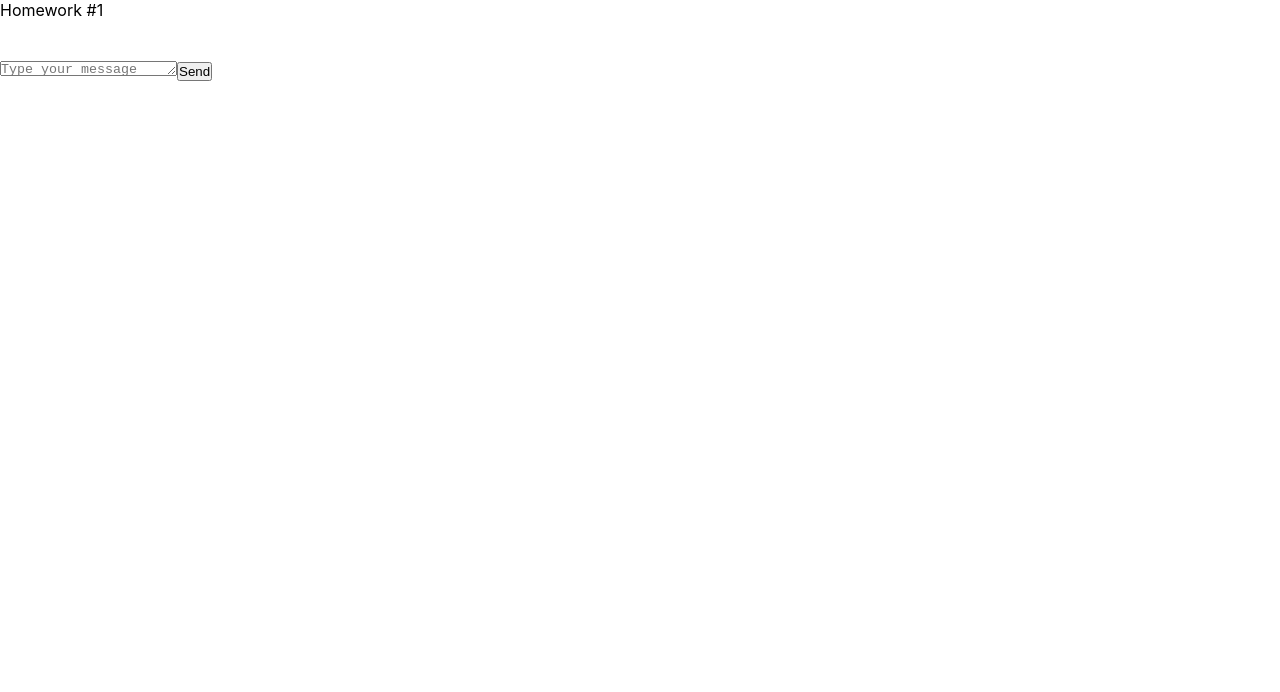
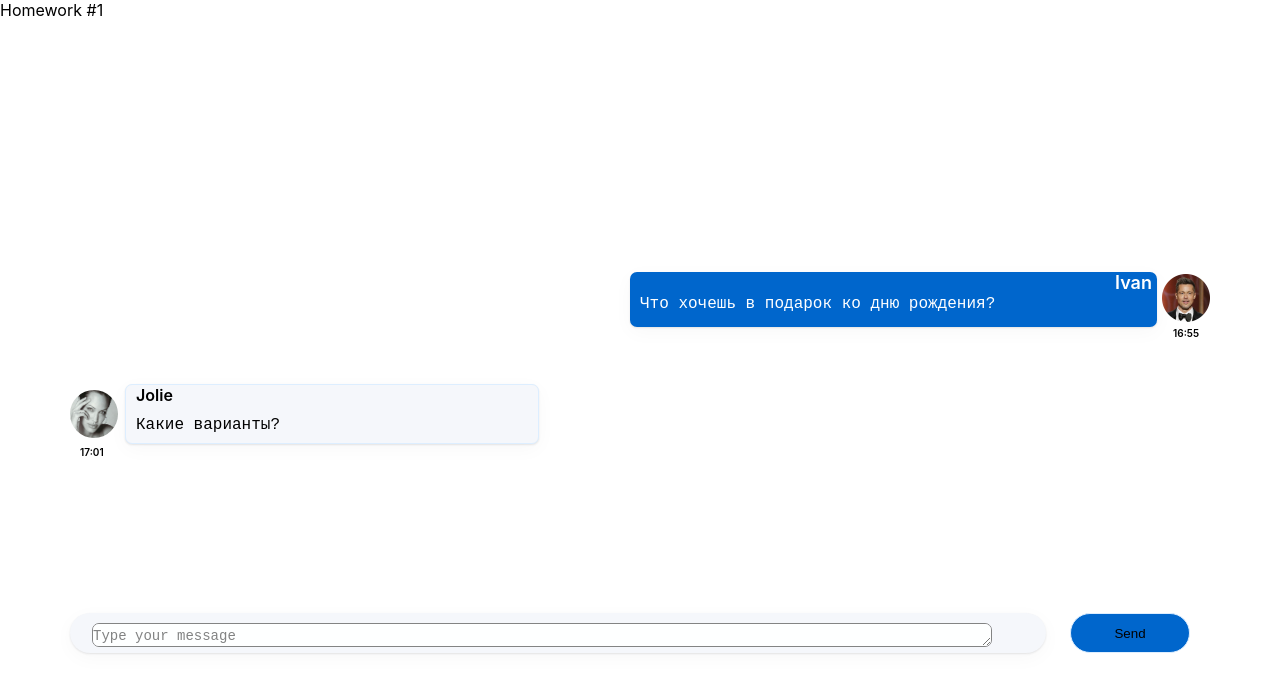
Before and after one commit to Sergey-BY6/Dz, a React (Create React App) app: page / in a window 1280 px wide. Shown: the top 692 px of the page. Built offline with nearby package versions, Linux system fonts and the light colour scheme.

Commit message:
Add hw01 homeworks.

```diff
--- a/package.json
+++ b/package.json
@@ -2,6 +2,7 @@
   "name": "hws2",
   "version": "0.1.0",
   "private": true,
+  "homepage": "https://Sergey-BY6.github.io/Dz",
   "dependencies": {
     "@emotion/react": "11.10.4",
     "@emotion/styled": "11.10.4",
@@ -15,7 +16,7 @@
     "@types/react-dom": "18.0.6",
     "@types/uuid": "8.3.4",
     "axios": "0.27.2",
-    "gh-pages": "4.0.0",
+    "gh-pages": "^4.0.0",
     "react": "18.2.0",
     "react-dom": "18.2.0",
     "react-redux": "8.0.4",
--- a/src/s2-homeworks/hw01/HW1.tsx
+++ b/src/s2-homeworks/hw01/HW1.tsx
@@ -3,7 +3,8 @@ import Message from './message/Message'
 import MessageSender from './message-sender/MessageSender'
 import s2 from '../../s1-main/App.module.css'
 import FriendMessage from './friend-message/FriendMessage'
-import avatar from './avatar.png'
+import avatarB from './avatar.png'
+import avatarJ from './Jolie.png'
 
 /*
 * 1 - описать тип MessageType
@@ -14,29 +15,46 @@ import avatar from './avatar.png'
 * */
 
 // нужно создать правильный тип вместо any
-export type MessageType = any
+export type MessageType = {
+    id: number
+    user: UserMessageType
+    message: MessageMessageType
+}
+
+type UserMessageType = {
+    avatar: string
+    name: string
+}
+type MessageMessageType = {
+    text: string
+    time: string
+}
+
+
 
 // структуру объекта не менять
 export const message0: MessageType = {
     id: 0,
     user: {
-        avatar: avatar, // можно менять
-        name: 'Some Name',  // можно менять
+        avatar: avatarB, // можно менять
+        name: 'Ivan',  // можно менять
     },
     message: {
-        text: 'some textsome textsome textsome textsome textsome textsome text', // можно менять
-        time: '22:00', // можно менять
+        text: 'Что хочешь в подарок ко дню рождения?', // можно менять
+        time: '16:55', // можно менять
     },
 }
+
+
 export const friendMessage0: MessageType = {
     id: 100,
     user: {
-        avatar: avatar, // можно менять
-        name: 'Friend Name', // можно менять
+        avatar: avatarJ, // можно менять
+        name: 'Jolie', // можно менять
     },
     message: {
-        text: 'зеркальное сообщение для тренировки css', // можно менять
-        time: '22:00', // можно менять
+        text: 'Какие варианты?', // можно менять
+        time: '17:01', // можно менять
     },
 }
 
--- a/src/s2-homeworks/hw01/friend-message/FriendMessage.module.css
+++ b/src/s2-homeworks/hw01/friend-message/FriendMessage.module.css
@@ -1,17 +1,35 @@
 .friendMessage {
+/*background-color: skyblue;*/
 
 }
 
 .friendImageAndText {
-
+    /*height: 20px;*/
 }
 
 .friendImageAndText img {
 
+    border-radius: 100%;
+
+    position: relative;
+    width: 48px;
+    height: 48px;
+    left: 70px;
+    top: 251px;
+
 }
 
 .friendText {
+    position: relative;
+    width: 414px;
+    height: 60px;
+    left: 125px;
+    top: 193px;
+    border-radius: 7px;
+    border: 1px solid #DDEEFF;
 
+    background: #F5F7FB;
+    box-shadow: 0 5px 20px rgba(29, 33, 38, 0.03), 0 1px 2px rgba(29, 33, 38, 0.1);
 }
 
 .friendText:after {
@@ -19,13 +37,56 @@
 }
 
 .friendName {
+    position: relative;
+    width: 35px;
+    height: 20px;
+    left: 10px;
+    /*top: 70px;*/
+
+    /*font-family: 'Montserrat';*/
+    font-style: normal;
+    font-weight: 600;
+    font-size: 16px;
+    line-height: 20px;
+    /* identical to box height */
+
+
+    color: #000000;
 
 }
 
 .friendMessageText {
+    position: relative;
+    width: 374px;
+    height: 20px;
+    left: 10px;
+    top: 10px;
+
+    /*font-family: 'Montserrat';*/
+    font-style: normal;
+    font-weight: 400;
+    font-size: 16px;
+    line-height: 20px;
+    /* identical to box height */
+
+
+
+    color: #000000;
 
 }
 
 .friendTime {
+    position: relative;
+    width: 29px;
+    height: 12px;
+    left: 80px;
+    top: 195px;
 
+    /*font-family: 'Montserrat';*/
+    font-style: normal;
+    font-weight: 600;
+    font-size: 10px;
+    line-height: 12px;
+
+    color: #000000;
 }
--- a/src/s2-homeworks/hw01/friend-message/FriendMessage.tsx
+++ b/src/s2-homeworks/hw01/friend-message/FriendMessage.tsx
@@ -1,8 +1,16 @@
 import React from 'react'
 import s from './FriendMessage.module.css'
+import {MessageType} from '../HW1';
+
+
+
+type FriendMessagePropsType = {
+    message: MessageType
+}
+
 
 // создать тип вместо any и отобразить приходящие данные
-const FriendMessage = (props: any) => {
+const FriendMessage = (props: FriendMessagePropsType) => {
     return (
         <div
             id={'hw1-friend-message-' + props.message.id}
@@ -12,7 +20,8 @@ const FriendMessage = (props: any) => {
                 <img
                     id={'hw1-friend-avatar-' + props.message.id}
                     // создаёт студент
-
+src={props.message.user.avatar}
+                    alt={"image"}
                     //
                 />
                 <div className={s.friendText}>
@@ -21,7 +30,7 @@ const FriendMessage = (props: any) => {
                         className={s.friendName}
                     >
                         {/*создаёт студент*/}
-
+                        {props.message.user.name}
                         {/**/}
                     </div>
                     <pre
@@ -29,7 +38,7 @@ const FriendMessage = (props: any) => {
                         className={s.friendMessageText}
                     >
                         {/*создаёт студент*/}
-
+                        {props.message.message.text}
                         {/**/}
                     </pre>
                 </div>
@@ -39,7 +48,7 @@ const FriendMessage = (props: any) => {
                 className={s.friendTime}
             >
                 {/*создаёт студент*/}
-
+                {props.message.message.time}
                 {/**/}
             </div>
         </div>
--- a/src/s2-homeworks/hw01/message-sender/MessageSender.module.css
+++ b/src/s2-homeworks/hw01/message-sender/MessageSender.module.css
@@ -1,18 +1,51 @@
 .sendForm {
+    position: relative;
+    width: 976px;
+    height: 40px;
+    left: 70px;
+    top: 350px;
 
+    background: #F5F7FB;
+    box-shadow: 0 5px 20px rgba(29, 33, 38, 0.03), 0 1px 2px rgba(29, 33, 38, 0.1);
+    border-radius: 20px;
 }
 
 .textarea {
+    position: absolute;
+    width: 900px;
+    height: 65px;
+    left: 22px;
+    top: 10px;
+    border-radius: 7px;
 
+    /*font-family: 'Montserrat';*/
+    font-style: normal;
+    font-weight: 400;
+    font-size: 14px;
+    line-height: 24px;
+
+
+
+    color: rgba(0, 0, 0, 0.6);
+
+    opacity: 0.9;
 }
 
 .button {
+    position: absolute;
+    width: 120px;
+    height: 40px;
+    left: 1000px;
+    /*top: 10px;*/
 
+    background: #0066CC;
+    border-radius: 20px;
+    border: 1px solid #DDEEFF;
 }
 
 .button:hover {
-
+color: white;
 }
 .button:active {
-
+   color: limegreen;
 }
--- a/src/s2-homeworks/hw01/message/Message.module.css
+++ b/src/s2-homeworks/hw01/message/Message.module.css
@@ -1,31 +1,103 @@
 .message {
+;
+/*    width: 1500px;*/
+/*height: 500px;*/
+/*    background-color: mistyrose;*/
+/*    border: 1px solid black;*/
+/*    margin-left: 20px;*/
+/*    position: relative;*/
+/*    left: 1162px;*/
+/*    top: 204px;*/
+
+
 
 }
 
 .imageAndText {
+    /*background-color: palegreen;*/
 
 }
 
 .imageAndText img {
 
+    position: relative;
+    width: 48px;
+    height: 48px;
+    left: 1162px;
+    top: 254px;
+
+
 }
 
 .text {
+    position: relative;
+    width: 527px;
+    height: 55px;
+    left: 630px;
+    top: 200px;
+    border-radius: 7px;
 
+    background: #0066CC;
+    box-shadow: 0 5px 20px rgba(29, 33, 38, 0.03), 0 1px 2px rgba(29, 33, 38, 0.1);
 }
 
 .text:after {
+    /*!*position: absolute;*!*/
+    /*width: 527px;*/
+    /*height: 60px;*/
+    /*left: 635px;*/
+    /*top: 406px;*/
 
+    /*background: #0066CC;*/
+    /*box-shadow: 0px 5px 20px rgba(29, 33, 38, 0.03), 0px 1px 2px rgba(29, 33, 38, 0.1);*/
 }
 
 .name {
+    position: relative;
+    width: 40px;
+    height: 22px;
+    left: 485px;
+    /*top: 10px;*/
 
+    /*font-family: 'Montserrat';*/
+    font-style: normal;
+    font-weight: 600;
+    font-size: 18px;
+    line-height: 22px;
+
+
+    color: white;
 }
 
 .messageText {
+    position: relative;
+    width: 489px;
+    height: 20px;
+    left: 10px;
+    /*top: 20px;*/
 
+    /*font-family: 'Montserrat';*/
+    font-style: normal;
+    font-weight: 400;
+    font-size: 16px;
+    line-height: 20px;
+
+
+    color: white;
 }
 
 .time {
+    position: relative;
+    width: 26px;
+    height: 12px;
+    left: 1173px;
+    top: 200px;
 
+    /*font-family: 'Montserrat';*/
+    font-style: normal;
+    font-weight: 600;
+    font-size: 10px;
+    line-height: 12px;
+
+    color: #000000;
 }
--- a/src/s2-homeworks/hw01/message/Message.tsx
+++ b/src/s2-homeworks/hw01/message/Message.tsx
@@ -1,8 +1,12 @@
 import React from 'react'
 import s from './Message.module.css'
+import {MessageType} from '../HW1';
+
 
 // нужно создать правильный тип вместо any
-export type MessagePropsType = any
+export type MessagePropsType = {
+    message: MessageType
+}
 
 // нужно отобразить приходящие данные
 const Message = (props: MessagePropsType) => {
@@ -12,25 +16,26 @@ const Message = (props: MessagePropsType) => {
                 <img
                     id={'hw1-avatar-' + props.message.id}
                     // создаёт студент
-
+                    src={props.message.user.avatar}
                     //
+                    alt={"image"}
                 />
                 <div className={s.text}>
                     <div id={'hw1-name-' + props.message.id} className={s.name}>
                         {/*создаёт студент*/}
-
+                        {props.message.user.name}
                         {/**/}
                     </div>
                     <pre id={'hw1-text-' + props.message.id} className={s.messageText}>
                         {/*создаёт студент*/}
-
+                        {props.message.message.text}
                         {/**/}
                     </pre>
                 </div>
             </div>
             <div id={'hw1-time-' + props.message.id} className={s.time}>
                 {/*создаёт студент*/}
-
+                {props.message.message.time}
                 {/**/}
             </div>
         </div>
```
Also changed, not shown: src/s2-homeworks/hw01/Jolie.png (added), 1 other file (tests, documents, lock files or other folders).
